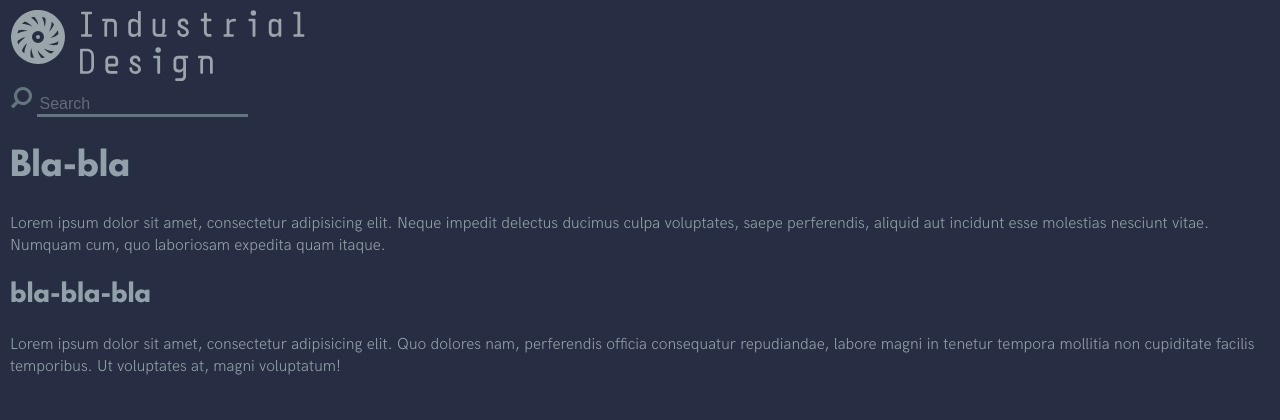
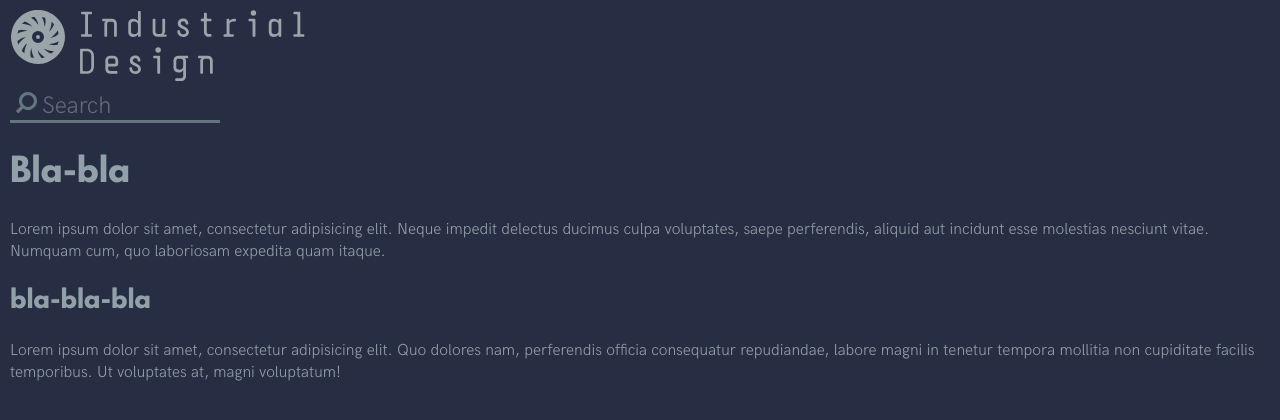
Before and after one commit to cognitive-cake/industrial-design, a website: page index.html in a window 1280 px wide. Drawn offline with Linux system fonts and the light colour scheme.

Commit message:
More searchfield stilization

```diff
--- a/sass/blocks/search.scss
+++ b/sass/blocks/search.scss
@@ -1,15 +1,23 @@
 .search {
-
+  position: relative;
+  width: 176px;
 }
 
 .search__icon {
-
+  position: absolute;
+  top: 5px;
+  left: 5px;
 }
 
 #search__field {
+  width: 100%;
+  padding-left: 32px;
+
+  font-size: 24px;
+  font-weight: 300;
   color: $font-main-color;
+
   border: none;
   border-bottom: 3px solid $bgc-light;
   background-color: $bgc-main;
-
 }
--- a/sass/global.scss
+++ b/sass/global.scss
@@ -26,6 +26,8 @@ p {
 
 body {
   padding: 10px;
+
+  font-family: HKGrotesk, serif;
   color: $font-main-color;
   background-color: $bgc-main;
 }
```
Also changed, not shown: css/style.css, css/style.min.css.
